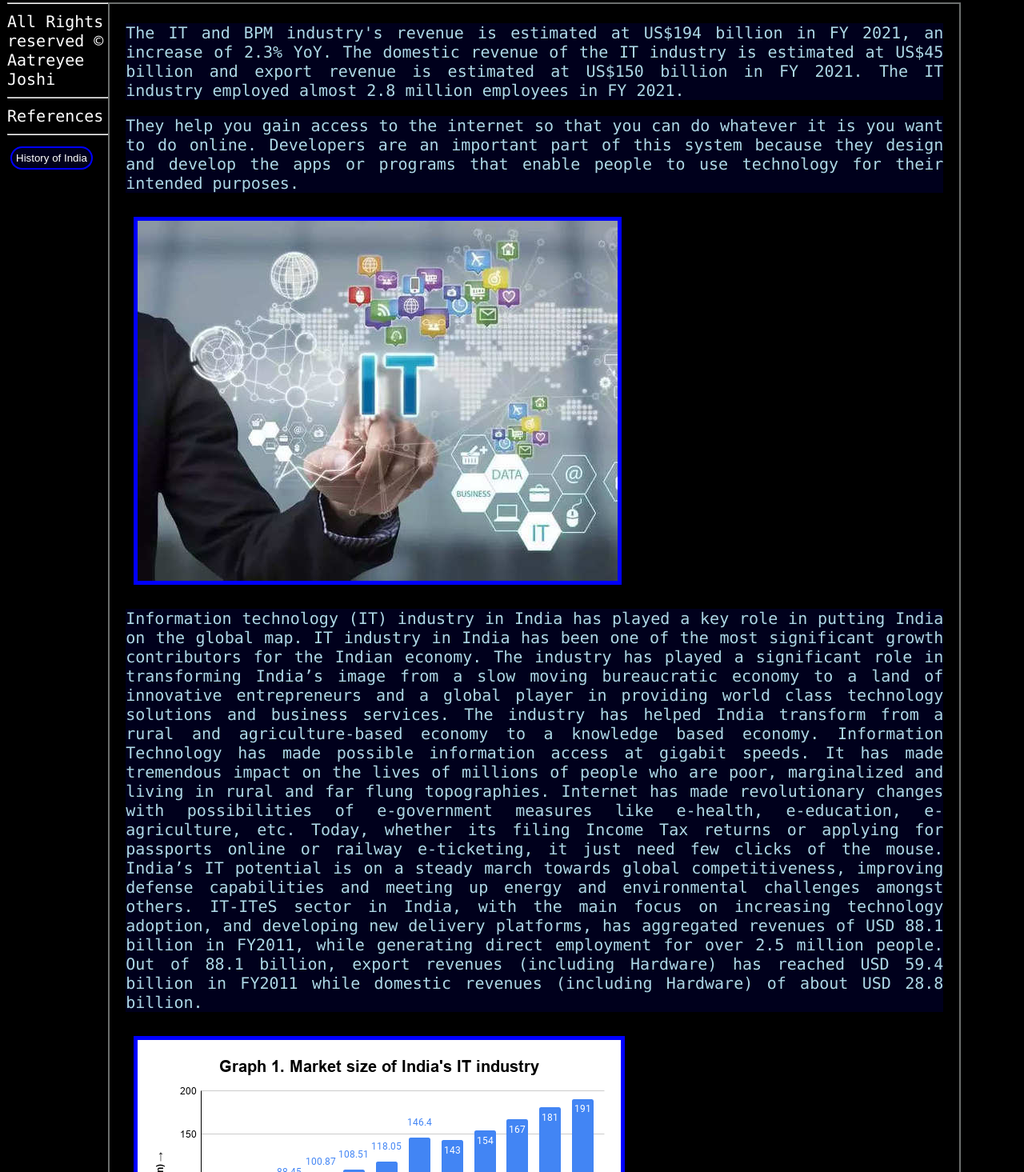
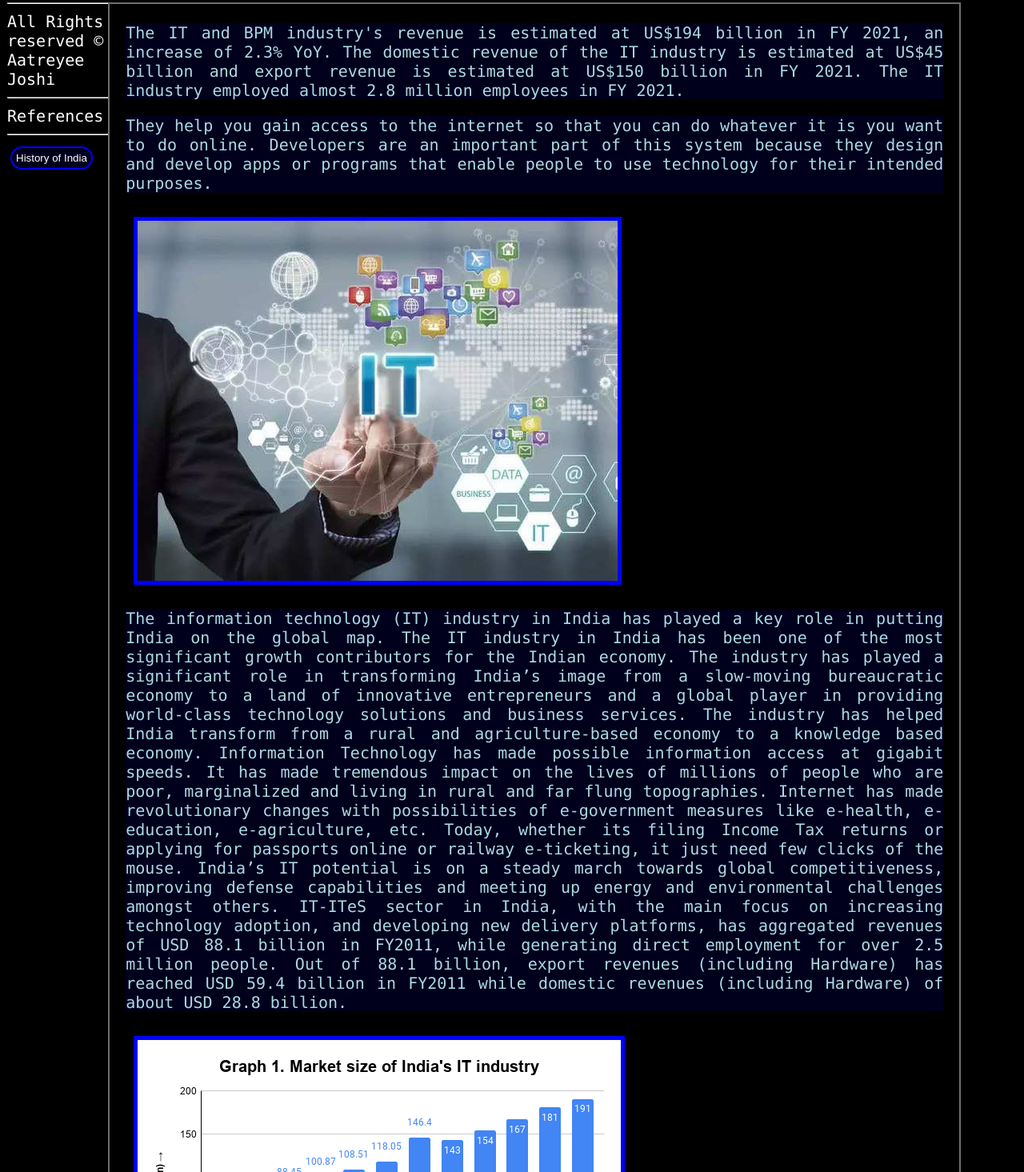
Before and after one commit to Aatreyee23/Emerging_India_Blog, a plain HTML site: page IT.html in a window 1280 px wide. Shown: the part 191-1656 px from the top of the page at 80% size. Drawn offline with Linux system fonts and the light colour scheme.

Commit message:
Update IT.html

```diff
--- a/IT.html
+++ b/IT.html
@@ -17,15 +17,15 @@
 				The IT and BPM industry's revenue is estimated at US$194 billion in FY 2021, an increase of 2.3% YoY. The domestic revenue of the IT industry is estimated at US$45 billion and export revenue is estimated at US$150 billion in FY 2021. The IT industry employed almost 2.8 million employees in FY 2021.
 				</p>
 				<p>
-				They help you gain access to the internet so that you can do whatever it is you want to do online. Developers are an important part of this system because they design and develop the apps or programs that enable people to use technology for their intended purposes.
+				They help you gain access to the internet so that you can do whatever it is you want to do online. Developers are an important part of this system because they design and develop apps or programs that enable people to use technology for their intended purposes.
 				</p>
     <img src="Images/it1.jpg">
 				<p>
-			Information technology (IT) industry in India has played a key role in putting India on the
-			global map. IT industry in India has been one of the most significant growth contributors for
+			The information technology (IT) industry in India has played a key role in putting India on the
+			global map. The IT industry in India has been one of the most significant growth contributors for
 			the Indian economy. The industry has played a significant role in transforming India’s image
-			from a slow moving bureaucratic economy to a land of innovative entrepreneurs and a global
-			player in providing world class technology solutions and business services. The industry has
+			from a slow-moving bureaucratic economy to a land of innovative entrepreneurs and a global
+			player in providing world-class technology solutions and business services. The industry has
 			helped India transform from a rural and agriculture-based economy to a knowledge based
 			economy.
 			Information Technology has made possible information access at gigabit speeds. It has made
```
